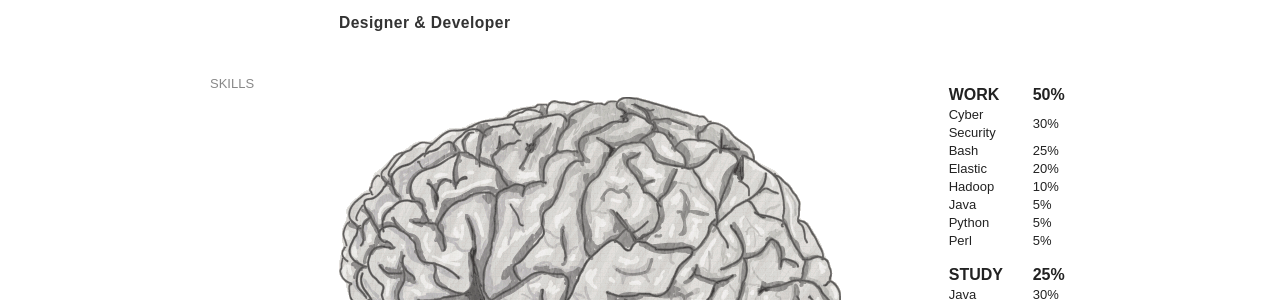
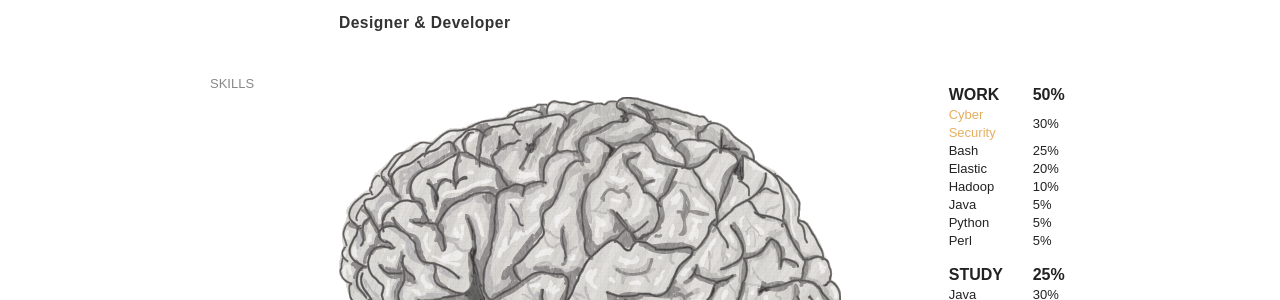
Before and after one commit to aniquesayed/aniquesayed.github.io, a Jekyll site: the page built from cv.html, in a window 1280 px wide. Shown: the part 1481-1781 px from the top of the page. Built offline with Jekyll 4.4.1, drawn with Linux system fonts in a browser that asks for light colours; some web fonts are replaced.

Commit message:
editing languages page

```diff
--- a/cv.html
+++ b/cv.html
@@ -134,7 +134,7 @@ title: Anique Sayed - CV
                 <tr><th class="desi">Work</th><th class="desi">50%</th></tr>
               </thead>
               <tbody>
-                <tr><a href="https://www.bt.com" target="_blank"><td class="ps">Cyber Security</td></a><td class="ps">30%</td></tr>
+                <tr><td class="ps"><a href="https://www.bt.com" target="_blank">Cyber Security</a></td><td class="ps">30%</td></tr>
                 <tr><td class="ai">Bash</td><td class="ai">25%</td></tr>
                 <tr><td class="ind">Elastic</td><td class="ind">20%</td></tr>
                 <tr><td class="fla">Hadoop</td><td class="fla">10%</td></tr>
```
